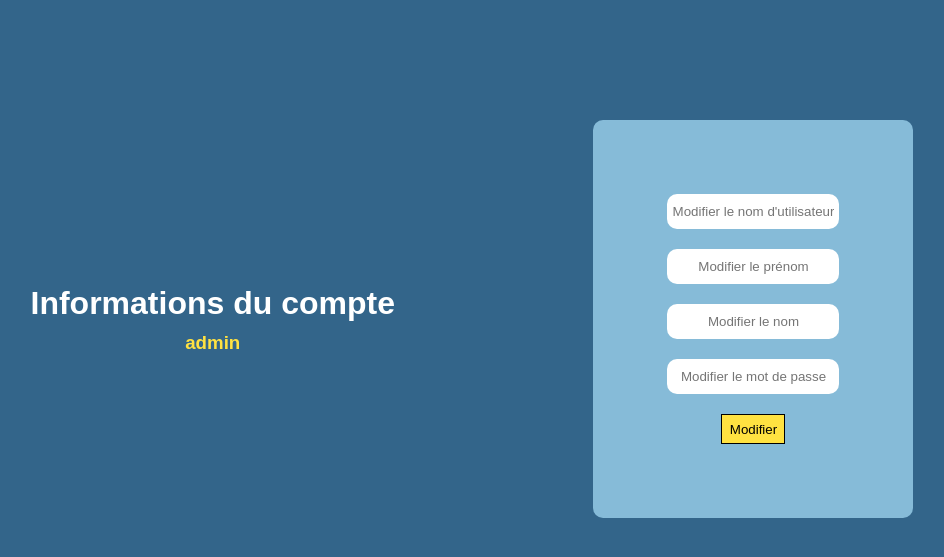
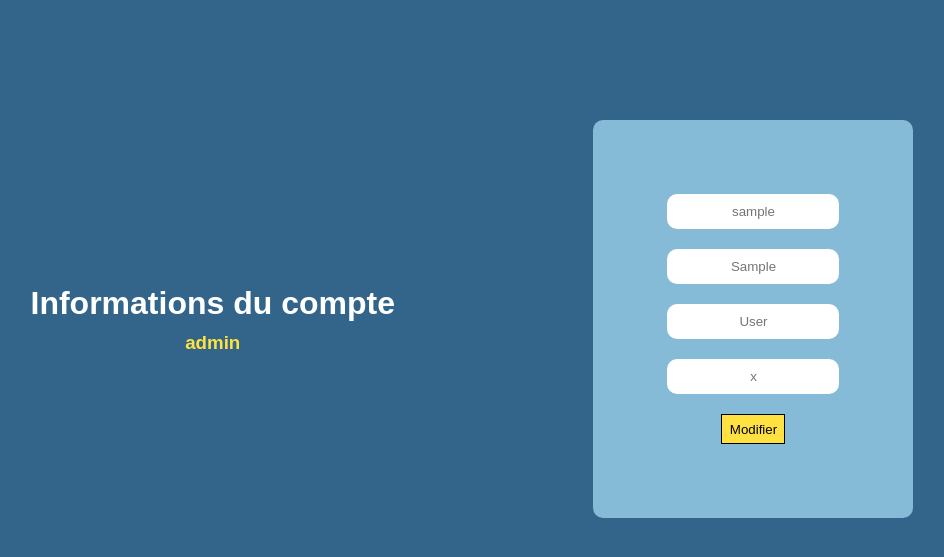
Before and after one commit to christopher-cornet/module-connexion, a PHP site: page /php/profil.php in a window 1280 px wide. Shown: the part 80-637 px from the top of the page, without its empty margins (168-1112 px from the left). Run offline with PHP 8.4, Linux system fonts and the light colour scheme; the visitor is signed in with stand-in values (Sample User, id 1); tables that the repository leaves empty or names only in its code hold one stand-in row (values such as "Sample post").

Commit message:
User information is displayed in profile page

```diff
--- a/index.php
+++ b/index.php
@@ -26,7 +26,7 @@
                 <li><a href="php/inscription.php">Inscription</a></li>
                 <li><a href="php/connexion.php">Connexion</a></li>
                 <li><a href="php/profil.php">Profil</a></li>
-                <?php if ($_SESSION['user'] == true && $_SESSION['user'] == 'admin') {echo '<li><a href="admin.php">Admin</a></li>';}?>
+                <?php if ($_SESSION['user'] == true && $_SESSION['user'] == 'admin') {echo '<li><a href="php/admin.php">Admin</a></li>';}?>
             </ol>
         </nav>
         <h2><?php if ($_SESSION['user'] == true) {echo $name;} else {echo "Anonyme";} ?></h2>
--- a/php/admin.php
+++ b/php/admin.php
@@ -1,7 +1,7 @@
 <?php
 session_start();
 
-error_reporting(0);
+// error_reporting(0);
 
 $db = new PDO ('mysql:host=localhost; dbname=moduleconnexion', 'root', '');
 
@@ -61,7 +61,7 @@
             <td><?= $row->password; ?></td>
         </tr>
         <?php
-    }
+        }
     }
     ?>
     </table>
--- a/php/connexion.php
+++ b/php/connexion.php
@@ -20,7 +20,7 @@
         $fetch = $query->fetch();
         if($row > 0) {
             $_SESSION['user'] = $user_login;
-            header("location: index.php");
+            header("location: ../index.php");
         }
     else {
         echo "User can't login";
--- a/php/inscription.php
+++ b/php/inscription.php
@@ -15,6 +15,7 @@
         $firstname = $_POST['firstname'];
         $lastname = $_POST['lastname'];
         $password = $_POST['password'];
+        // Preg_match return 1 (True) si le 1er paramètre a été trouvé dans la string (2e paramètre)
         $uppercase = preg_match('@[A-Z]@', $password);
         $lowercase = preg_match('@[a-z]@', $password);
         $number    = preg_match('@[0-9]@', $password);
--- a/php/profil.php
+++ b/php/profil.php
@@ -6,6 +6,8 @@
 if ($_SESSION['user'] !== "") {
     $name = $_SESSION['user'];
 }
+
+$db = new PDO ('mysql:host=localhost; dbname=moduleconnexion', 'root', '');
 
 ?>
 <!DOCTYPE html>
@@ -37,10 +39,25 @@
             <h3><?php if ($_SESSION['user'] == true) {echo $name;} else {echo "Anonyme";}?></h3>
         </div>
         <form action="" method="post">
-            <input type="text" placeholder="Modifier le nom d'utilisateur">
-            <input type="text" placeholder="Modifier le prénom">
-            <input type="text" placeholder="Modifier le nom">
-            <input type="password" placeholder="Modifier le mot de passe">
+            <?php
+            $sql = "SELECT login, firstname, lastname, password FROM user";
+            $statement = $db->prepare($sql);
+            $statement->execute();
+            $statement->setFetchMode(PDO::FETCH_OBJ);
+            $result = $statement->fetchAll();
+            if($result) {
+                foreach($result as $row) {
+                    $username = $row->login;
+                    $firstname = $row->firstname;
+                    $lastname = $row->lastname;
+                    $password = $row->password;
+                }
+            }
+            ?>
+            <input type="text" placeholder="<?php echo $username ?>" name="username">
+            <input type="text" placeholder=<?php echo $firstname ?>>
+            <input type="text" placeholder=<?php echo $lastname ?>>
+            <input type="password" placeholder=<?php echo $password ?>>
             <input class="modify" type="submit" name="modify" value="Modifier">
         </form>
     </main>
```
Also changed, not shown: README.md.
